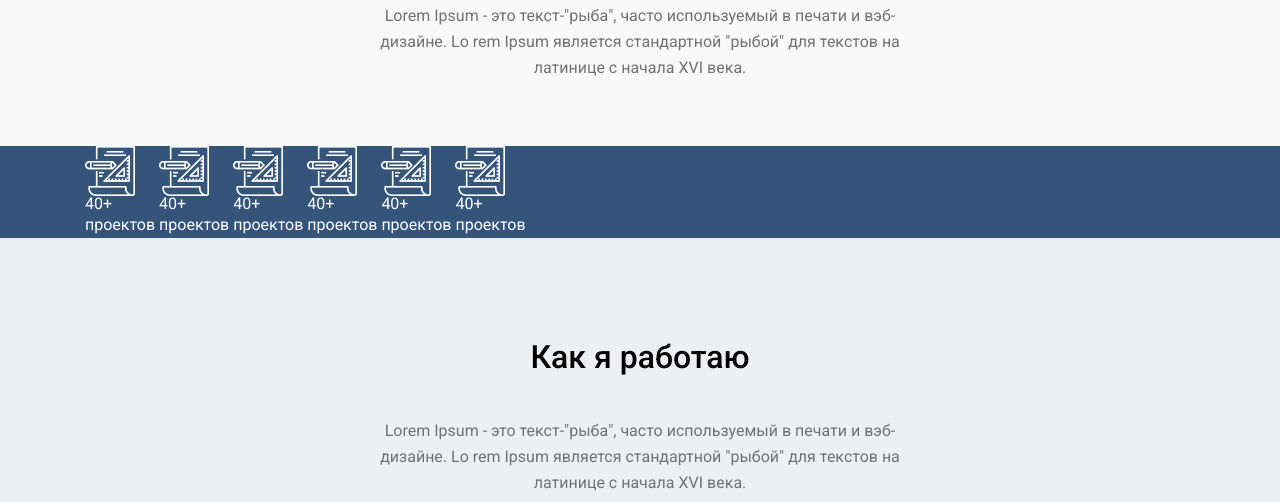
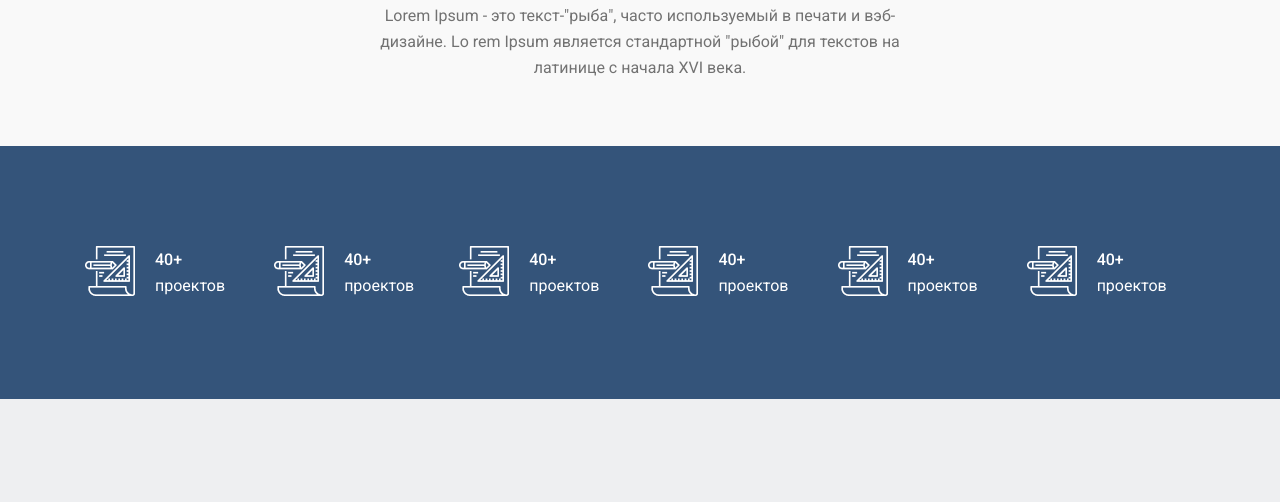
Before and after one commit to anastasiiashapovalova/home-w-07, a plain HTML site: page index.html in a window 1280 px wide. Shown: the part 889-1391 px from the top of the page. Drawn offline with Linux system fonts and the light colour scheme.

Commit message:
last edits index.html style.css

```diff
--- a/index.html
+++ b/index.html
@@ -13,8 +13,8 @@
 </head>
 <body>
   <div class="first-screen"><!--
-    --><div class="container-one">
-          <div class="menu"><!--
+    --><div class="container-one"><!--
+        --><div class="menu"><!--
             --><div class="header main">главная</div><!--
             --><div class="header">об авторе</div><!--
             --><div class="header">работы</div><!--
@@ -42,38 +42,50 @@
   <div class="third-screen"><!--
 --><div class="container-three"><!--
         --><div class="cards"><!--
-            --><div class="card">
-                <img src="images/project.png" alt="" class="card icon">
-                <h2 class="card-title">40+</h2>
-                <p class="card-text">проектов</p>
-            </div>
-            <div class="card">
-                <img src="images/project.png" alt="" class="card icon">
-                <h2 class="card-title">40+</h2>
-                <p class="card-text">проектов</p>
-            </div>
-            <div class="card">
-                <img src="images/project.png" alt="" class="card icon">
-                <h2 class="card-title">40+</h2>
-                <p class="card-text">проектов</p>
-            </div>
-            <div class="card">
-                <img src="images/project.png" alt="" class="card icon">
-                <h2 class="card-title">40+</h2>
-                <p class="card-text">проектов</p>
-            </div>
-            <div class="card">
-                <img src="images/project.png" alt="" class="card icon">
-                <h2 class="card-title">40+</h2>
-                <p class="card-text">проектов</p>
-            </div>
-            <div class="card">
-                <img src="images/project.png" alt="" class="card icon">
-                <h2 class="card-title">40+</h2>
-                <p class="card-text">проектов</p>
-            </div>
-        </div>
-    </div>
+            --><div class="card"><!--
+                --><div class="image"><img src="images/project.png" alt="" class="card-icon"></div><!--
+                    --><div class="icon-text"><!--
+                        --><div class="forty-plus"><h2 class="card-title">40+</h2></div><!--
+                        --><div><p class="card-text">проектов</p></div><!--
+                    --></div><!--
+            --></div><!--
+            --><div class="card one"><!--
+                --><div class="image"><img src="images/project.png" alt="" class="card-icon"></div><!--
+                --><div class="icon-text"><!--
+                    --><div class="forty-plus"><h2 class="card-title">40+</h2></div><!--
+                    --><div><p class="card-text">проектов</p></div><!--
+                --></div><!--
+            --></div><!--
+            --><div class="card"><!--
+                --><div class="image"><img src="images/project.png" alt="" class="card-icon"></div><!--
+                --><div class="icon-text"><!--
+                    --><div class="forty-plus"><h2 class="card-title">40+</h2></div><!--
+                    --><div><p class="card-text">проектов</p></div><!--
+                --></div><!--
+            --></div><!--
+            --><div class="card"><!--
+                --><div class="image"><img src="images/project.png" alt="" class="card-icon"></div><!--
+                --><div class="icon-text"><!--
+                    --><div class="forty-plus"><h2 class="card-title">40+</h2></div><!--
+                    --><div><p class="card-text">проектов</p></div><!--
+                --></div><!--
+            --></div><!--
+            --><div class="card"><!--
+                --><div class="image"><img src="images/project.png" alt="" class="card-icon"></div><!--
+                --><div class="icon-text"><!--
+                    --><div class="forty-plus"><h2 class="card-title">40+</h2></div><!--
+                    --><div><p class="card-text">проектов</p></div><!--
+                --></div><!--
+            --></div><!--
+            --><div class="card last"><!--
+                --><div class="image"><img src="images/project.png" alt="" class="card-icon"></div><!--
+                --><div class="icon-text"><!--
+                    --><div class="forty-plus"><h2 class="card-title">40+</h2></div><!--
+                    --><div><p class="card-text">проектов</p></div><!--
+                --></div><!--
+            --></div><!--
+        --></div><!--
+--></div>
   </div>
     <div class="fourth-screen">
         <div class="container-four">
--- a/style.css
+++ b/style.css
@@ -30,12 +30,13 @@ body {
 
 .header {
     display: inline-block;
+    vertical-align: top;
     padding-right: 42px;
     text-transform: uppercase;
     font-size: 16px;
     line-height: 18px;
     letter-spacing: 0.1em;
-    }
+}
 
 .header.main{
     color: #34547A;
@@ -123,20 +124,50 @@ p.three {
 }
 
 .cards {
-    background-color: #34547A;
+    display: inline-block;
+    vertical-align: top;
+    padding-top: 100px;
+    padding-bottom: 100px;
+    padding-left: 0;
 }
 
 .card {
+    display: inline;
+    text-align: center;
+    margin-right: 49px;
+}
+
+.card.one {
+    margin-right: 45px;
+}
+
+.card.last {
+    margin-right: 0;
+}
+
+.icon-text {
+    display: inline-block;
+    vertical-align: bottom;
+}
+
+.image {
     display: inline-block;
     vertical-align: top;
+    margin-right: 20px;
 }
 
 .card-title {
     color: white;
+    font-weight: 500;
+    text-align: left;
 }
 
 .card-text {
     color: white;
+}
+
+.forty-plus {
+    margin-bottom: 5px;
 }
 
 .container-four {
@@ -183,10 +214,10 @@ p.three {
 }
 
 p.four {
-font-weight: 500px;
-font-size: 21px;
-line-height: 24px;
-color: #FFFFFF;
+    font-weight: 500px;
+    font-size: 21px;
+    line-height: 24px;
+    color: #FFFFFF;
 }
 
 p.five {
```
